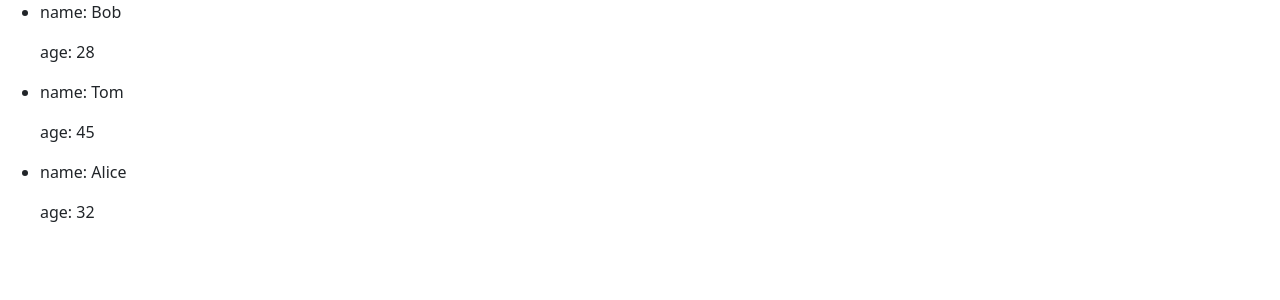
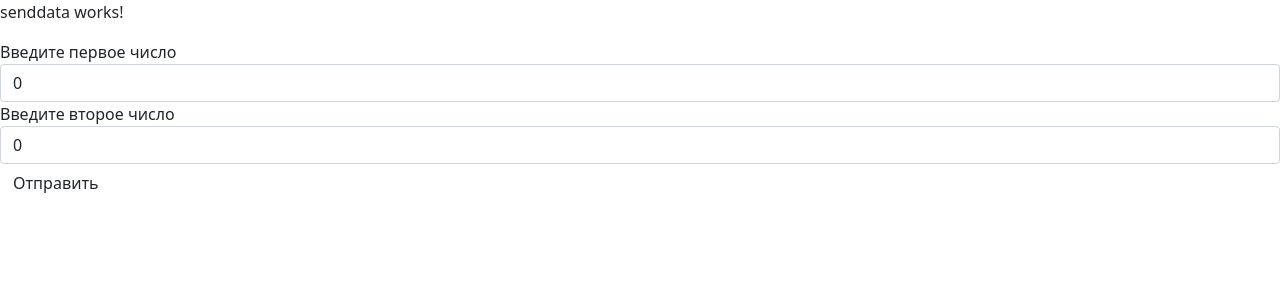
Before and after one commit to behrouznd/AngularSamplePractice, an Angular app: page / in a window 1280 px wide. Shown: the top 300 px of the page. Built offline with nearby package versions, Linux system fonts and the light colour scheme.

Commit message:
14001125

```diff
--- a/src/app/app.component.html
+++ b/src/app/app.component.html
@@ -49,4 +49,5 @@
 <!--<app-formsreactive></app-formsreactive>-->
 
 
-<app-userservice></app-userservice>
+<!--<app-userservice></app-userservice>-->
+<app-senddata></app-senddata>
--- a/src/app/app.module.ts
+++ b/src/app/app.module.ts
@@ -22,6 +22,7 @@ import { LogService } from './log.service';
 import { FormsampleComponent } from './formsample/formsample.component';
 import { FormsreactiveComponent } from './formsreactive/formsreactive.component';
 import { UserserviceComponent } from './userservice/userservice.component';
+import { SenddataComponent } from './senddata/senddata.component';
 
 
 @NgModule({
@@ -41,7 +42,8 @@ import { UserserviceComponent } from './userservice/userservice.component';
     DataComponent,
     FormsampleComponent,
     FormsreactiveComponent,
-    UserserviceComponent
+    UserserviceComponent,
+    SenddataComponent
   ],
   imports: [
     BrowserModule,
--- /dev/null
+++ b/src/app/httpsend.service.ts
@@ -0,0 +1,15 @@
+import { Injectable } from '@angular/core';
+import { HttpClient, HttpParams } from '@angular/common/http';
+
+@Injectable()
+export class HttpsendService {
+  constructor(private http: HttpClient) { }
+
+  getSum(num1: number, num2: number) {
+    //return this.http.get('http://localhost:3000/sum?num1=1&num2=3');
+    const params = new HttpParams()
+      .set('num1', num1.toString())
+      .set('num2', num2.toString());
+    return this.http.get('http://localhost:3000/sum', { params });
+  }
+}
--- /dev/null
+++ b/src/app/senddata/senddata.component.html
@@ -0,0 +1,14 @@
+<p>senddata works!</p>
+
+<div *ngIf="done">Сумма = {{sum}}</div>
+<div class="form-group">
+  <label>Введите первое число</label>
+  <input class="form-control" type="number" name="num1" [(ngModel)]="num1" />
+</div>
+<div class="form-group">
+  <label>Введите второе число</label>
+  <input class="form-control" type="number" name="num2" [(ngModel)]="num2" />
+</div>
+<div class="form-group">
+  <button class="btn btn-default" (click)="submit()">Отправить</button>
+</div>
--- /dev/null
+++ b/src/app/senddata/senddata.component.ts
@@ -0,0 +1,24 @@
+import { Component, OnInit } from '@angular/core';
+import { HttpsendService } from '../httpsend.service';
+
+@Component({
+  selector: 'app-senddata',
+  templateUrl: './senddata.component.html',
+  styleUrls: ['./senddata.component.css'],
+  providers: [HttpsendService]
+})
+export class SenddataComponent  {
+
+  num1: number = 0;
+  num2: number = 0;
+  sum: number | undefined;
+  done: boolean = false;
+  constructor(private httpService: HttpsendService) { }
+  submit() {
+
+    this.httpService.getSum(this.num1, this.num2).subscribe((data: any) => {
+      this.sum = data.result;
+      this.done = true;
+    });
+  }
+}
```
Also changed, not shown: src/app/senddata/senddata.component.css (added), 1 other file (tests, documents, lock files or other folders).
